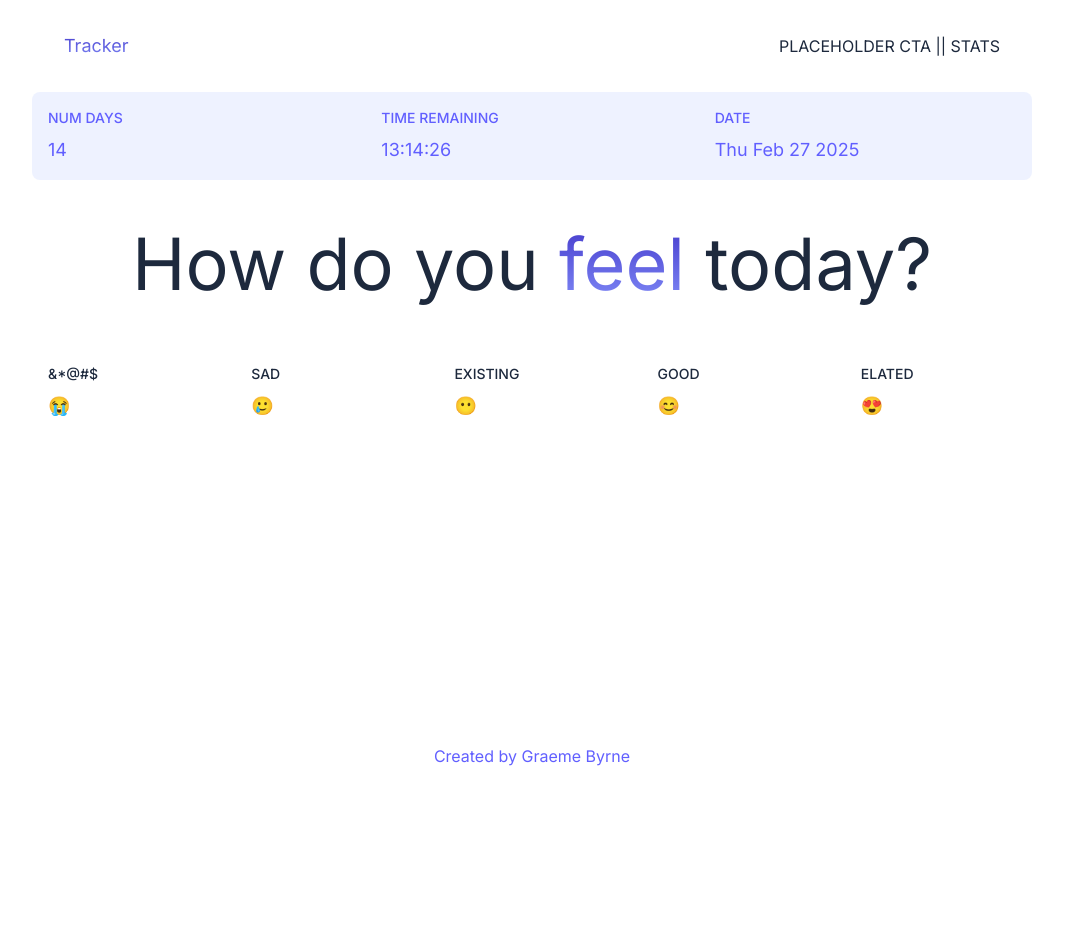
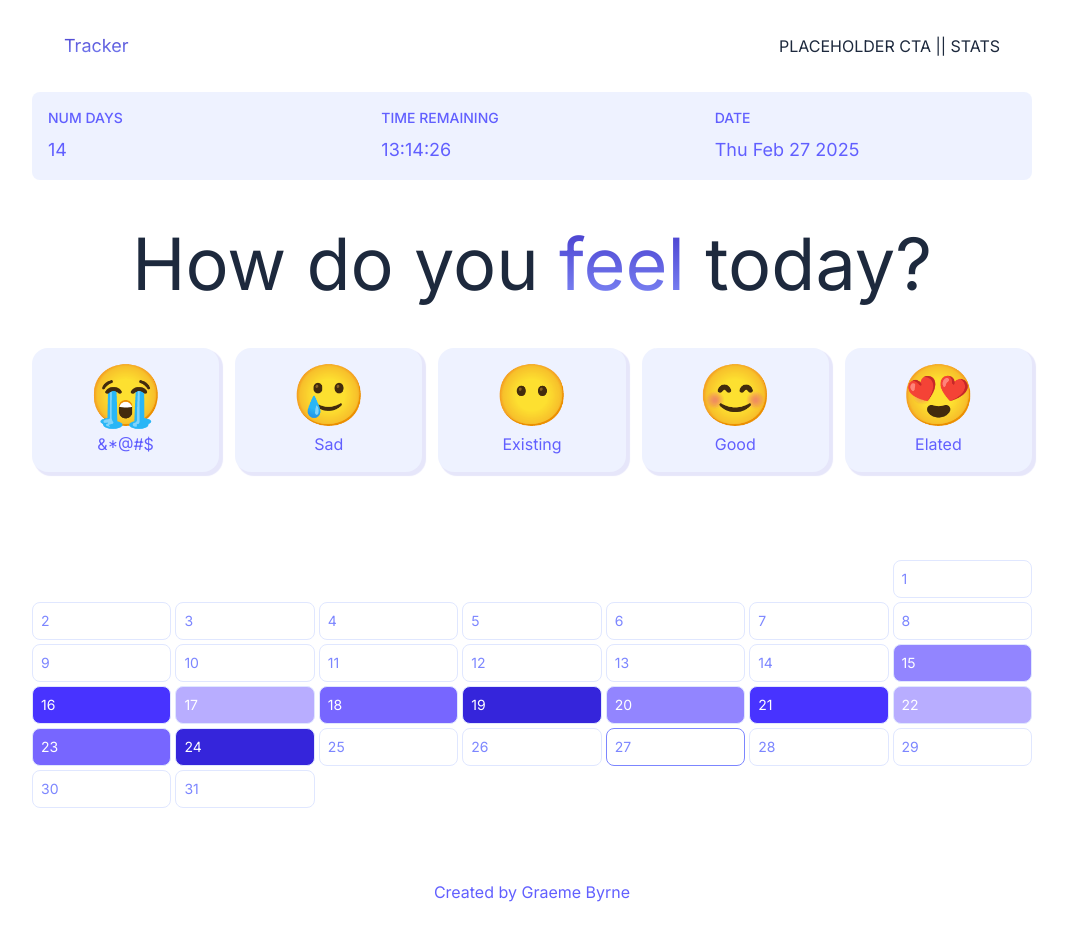
Before and after one commit to grmbyrn/next-tracker, a Next.js app: page /dashboard in a window 1280 px wide. Shown: the whole page, without its empty margins (108-1175 px from the left). Before the commit the page ends 800 px from the top, so only its background shows below. Built offline with nearby package versions, Linux system fonts and the light colour scheme.

Commit message:
Add calendar component

```diff
--- a/app/globals.css
+++ b/app/globals.css
@@ -5,3 +5,12 @@
     -webkit-background-clip: text;
     -webkit-text-fill-color: transparent;
 }
+
+.purpleShadow{
+    box-shadow: 3px 3px 1px 1px lavender;
+}
+
+.purpleShadow:hover{
+    transform: translate(3px, 3px);
+    box-shadow: 0px 0px 1px 1px lavender;
+}
--- a/app/layout.tsx
+++ b/app/layout.tsx
@@ -1,6 +1,7 @@
 import type { Metadata } from "next";
 import { Inter } from "next/font/google";
 import "./globals.css";
+import Link from "next/link";
 
 const inter = Inter({subsets: ['latin']})
 
@@ -16,7 +17,9 @@
 }>) {
   const header = (
     <header className="p-4 sm:p-8 flex items-center justify-between gap-4">
-      <h1 className="text-base sm:text-lg textGradient">Tracker</h1>
+      <Link href={'/'}>
+        <h1 className="text-base sm:text-lg textGradient">Tracker</h1>
+      </Link>
       <div className="flex items-center justify-between">
         PLACEHOLDER CTA || STATS
       </div>
--- a/components/Calendar.tsx
+++ b/components/Calendar.tsx
@@ -1,7 +1,59 @@
-const Calendar = () => {
+import { gradients, baseRating } from "@/utils"
+
+const months = { 'January': 'Jan', 'February': 'Feb', 'March': 'Mar', 'April': 'Apr', 'May': 'May', 'June': 'Jun', 'July': 'Jul', 'August': 'Aug', 'September': 'Sept', 'October': 'Oct', 'November': 'Nov', 'December': 'Dec' }
+const monthsArr = Object.keys(months)
+const now = new Date()
+const dayList = ['Sunday', 'Monday', 'Tuesday', 'Wednesday', 'Thursday', 'Friday', 'Saturday']
+
+export const demoData = {
+    "15": 2, "16": 4, "17": 1, "18": 3, "19": 5,
+    "20": 2, "21": 4, "22": 1, "23": 3, "24": 5,
+}
+
+const Calendar = (props) => {
+    const {demo} = props
+    const year = 2025
+    const month = 'February'
+    const monthNow = new Date(year, Object.keys(months).indexOf(month), 1)
+    const firstDayOfMonth = monthNow.getDay()
+    const daysInMonth = new Date(year, Object.keys(month).indexOf(month) + 1, 0).getDate()
+
+    const daysToDisplay = firstDayOfMonth + daysInMonth
+
+    const numRows = (Math.floor(daysToDisplay / 7)) + (daysToDisplay % 7 ? 1 : 0)
+
     return (
-        <div>
-            Calendar
+        <div className="flex flex-col overflow-hidden gap-1 sm:py-4 md:py-10" >
+            {[...Array(numRows).keys()].map((row, rowIndex) => {
+                return (
+                    <div key={rowIndex} className="grid grid-cols-7 gap-1">
+                        {dayList.map((dayOfWeek, dayOfWeekIndex) => {
+                            let dayIndex = (rowIndex * 7) + dayOfWeekIndex - (firstDayOfMonth - 1)
+
+                            let dayDisplay = dayIndex > daysInMonth ? false : (row === 0 && dayOfWeekIndex < firstDayOfMonth) ? false : true
+
+                            let isToday = dayIndex === now.getDate()
+
+                            if(!dayDisplay){
+                                return (
+                                    <div className="bg-white" key={dayOfWeekIndex} />
+                                )
+                            }
+
+                            const color = demo ?
+                                gradients.indigo[baseRating[dayIndex]] : dayIndex in demoData ?
+                                gradients.indigo[demoData[dayIndex]] :
+                                'white'
+
+                            return (
+                                <div style={{ background: color }} className={'text-xs sm:text-sm border border-solid p-2 flex items-center gap-2 justify-between rounded-lg ' + (isToday ? ' border-indigo-400' : ' border-indigo-100') + (color === 'white' ? ' text-indigo-400' : ' text-white')} key={dayOfWeekIndex}>
+                                    <p>{dayIndex}</p>
+                                </div>
+                            )
+                        })}
+                    </div>
+                )
+            })}
         </div>
     );
 }
--- a/components/Dashboard.tsx
+++ b/components/Dashboard.tsx
@@ -1,3 +1,5 @@
+import Calendar from "./Calendar";
+
 const Dashboard = () => {
     interface Statuses {
         num_days: number;
@@ -34,7 +36,7 @@
                     const typedStatus = status as keyof Statuses;
                     return (
                         <div key={statusIndex} className="p-4 flex flex-col gap-1 sm:gap-2">
-                            <p className="font-medium uppercase text-xs sm:text-sm">{typedStatus.replaceAll('_', ' ')}</p>
+                            <p className="font-medium uppercase text-xs sm:text-sm truncate">{typedStatus.replaceAll('_', ' ')}</p>
                             <p className="text-base sm:text-lg">{statuses[typedStatus]}</p>
                         </div>
                     )
@@ -43,17 +45,18 @@
             <h4 className="text-5xl sm:text-6xl md:text-7xl text-center">
                 How do you <span className="textGradient">feel</span> today?
             </h4>
-            <div className="grid grid-cols-2 md:grid-cols-5 gap-4">
+            <div className="flex items-stretch flex-wrap gap-4">
                 {Object.keys(moods).map((mood, moodIndex) => {
                     const typedMood = mood as keyof Moods
                     return (
-                        <div key={moodIndex} className="p-4 flex flex-col gap-1 sm:gap-2">
-                            <p className="font-medium uppercase text-xs sm:text-sm">{typedMood.replaceAll('_', ' ')}</p>
-                            <p className="text-base sm:text-lg">{moods[typedMood]}</p>
-                        </div>
+                        <button className={'p-4 px-5 rounded-2xl purpleShadow duration-200 bg-indigo-50 hover:bg-indigo-100 text-center flex flex-col items-center gap-2 flex-1 '} key={moodIndex}>
+                            <p className='text-4xl sm:text-5xl md:text-6xl'>{moods[typedMood]}</p>
+                            <p className='text-indigo-500 text-xs sm:text-sm md:text-base'>{mood}</p>
+                        </button>
                     )
                 })}
             </div>
+            <Calendar />
         </div>
     );
 }
--- a/components/Hero.tsx
+++ b/components/Hero.tsx
@@ -14,7 +14,7 @@
                 <Button text={'Sign Up'} dark={false} />
                 <Button text={'Login'} dark={true} />
             </div>
-            <Calendar />
+            <Calendar demo />
         </div>
     );
 }
--- /dev/null
+++ b/utils/index.ts
@@ -0,0 +1,19 @@
+export const gradients = {
+    indigo: ['#dcd6ff', '#b8adff', '#9285ff', '#7766ff', '#4833ff', '#3525db', '#261ab1', '#1a1093', '#10097a',],
+    green: ['#dcfdc3', '#affc9d', '#7cf86c', '#4bf246', '#0cea1c', '#0dc928', '#0ca82f', '#038731', '#047031',],
+    blue: ['#ccfffa', '#9afefe', '#66f1fc', '#41dffa', '#07c2f7', '#0497d4', '#0171b1', '#02518e', '#003a76',],
+    yellow: ['#fff8db', '#fff0b8', '#ffe495', '#ffd97b', '#ffc84f', '#dba339', '#b78127', '#936118', '#7a4b10',],
+    pink: ['#ffd8f2', '#ffb1ea', '#ff8aea', '#ff6df1', '#ff3dfe', '#cd2ddb', '#9d1fb7', '#731493', '#540b7a',],
+}
+
+export const baseRating = {
+    "0": 2, "1": 5, "2": 4, "3": 1, "4": 3,
+    "5": 2, "6": 4, "7": 1, "8": 5, "9": 3,
+    "10": 2, "11": 4, "12": 1, "13": 3, "14": 5,
+    "15": 2, "16": 4, "17": 1, "18": 3, "19": 5,
+    "20": 2, "21": 4, "22": 1, "23": 3, "24": 5,
+    "25": 3, "26": 4, "27": 2, "28": 1, "29": 2,
+    "30": 4, "31": 1, "32": 3, "33": 5, "34": 2,
+    "35": 4, "36": 1, "37": 5, "38": 3, "39": 2,
+    "40": 5, "41": 4, "42": 1, "43": 3,
+}
```
